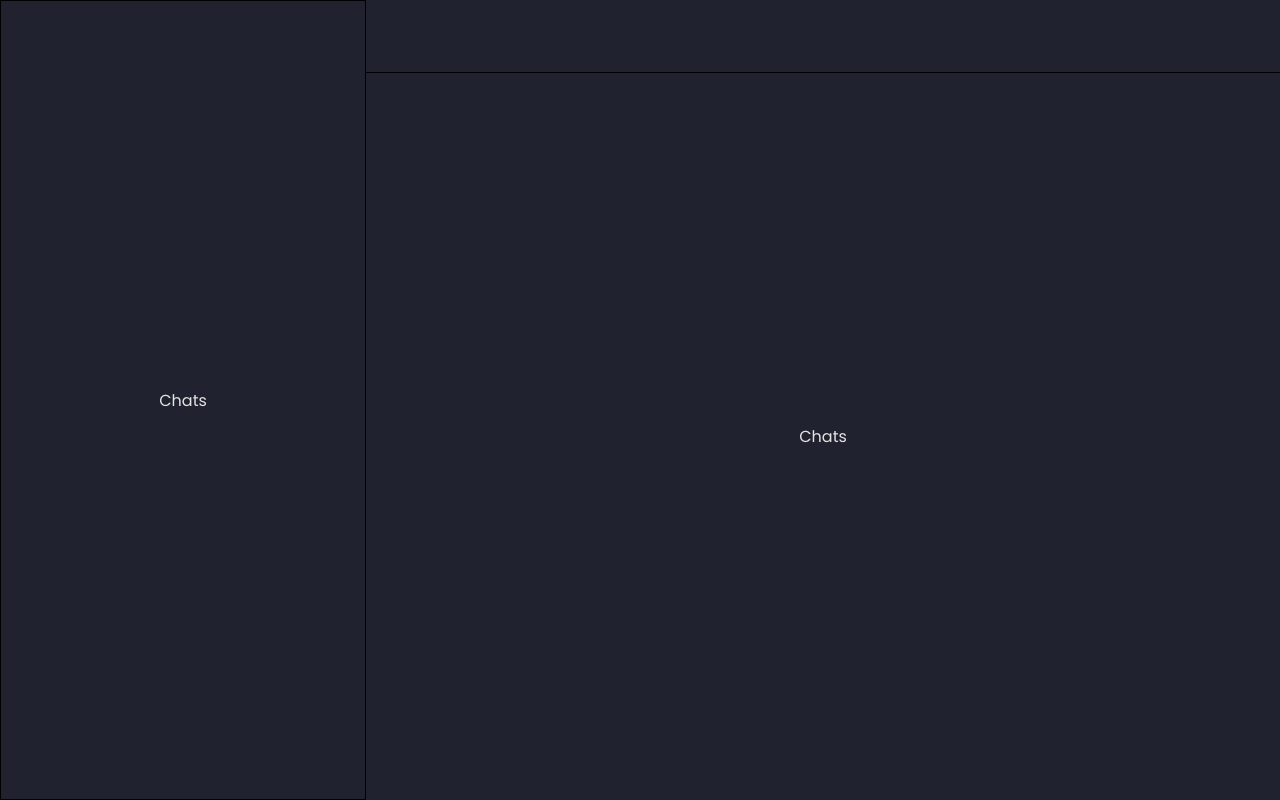
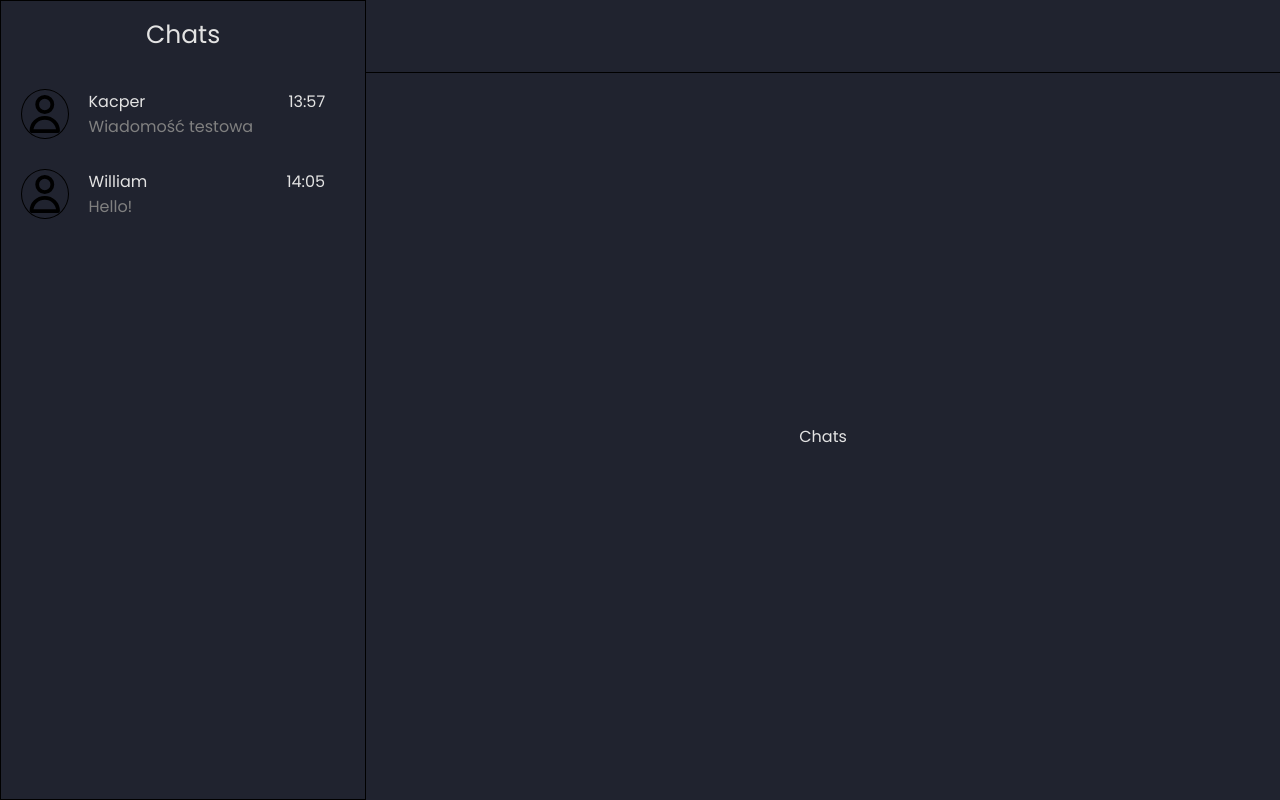
Before and after one commit to Arax734/MessageApp, a PHP site: page /main.php in a window 1280 px wide. Run offline with PHP 8.4, Linux system fonts and the light colour scheme.

Commit message:
Static messages

```diff
--- a/main.php
+++ b/main.php
@@ -1,3 +1,9 @@
+<?php
+    session_start();
+    //echo $_SESSION['login'];
+
+?>
+
 <html lang="en">
     <head>
         <link rel="stylesheet" type="text/css" href="styles/styles.css">
@@ -8,9 +14,43 @@
     <body>
         <div class="container flexbox">
             <div class="leftmenu flexbox">
-                <div class="upper flexbox">
-                    <a>Chats</a>
-                </div>
+                    <div id="info" class="flexbox">
+                        <a>Chats</a>
+                    </div>
+                    <div id="listoffriends" class="flexbox">
+                        <div class="conversation flexbox">
+                            <svg width="800px" height="800px" viewBox="0 0 24 24" fill="none" xmlns="http://www.w3.org/2000/svg">
+<path d="M16 7C16 9.20914 14.2091 11 12 11C9.79086 11 8 9.20914 8 7C8 4.79086 9.79086 3 12 3C14.2091 3 16 4.79086 16 7Z" stroke="#000000" stroke-width="2" stroke-linecap="round" stroke-linejoin="round"/>
+<path d="M12 14C8.13401 14 5 17.134 5 21H19C19 17.134 15.866 14 12 14Z" stroke="#000000" stroke-width="2" stroke-linecap="round" stroke-linejoin="round"/>
+</svg>
+                            <div class="maininfo flexbox">
+                                <div class="namefield flexbox">
+                                    <a>Kacper</a>
+                                    <a>13:57</a>
+                                </div>
+                                <div class="messagepreview flexbox">
+                                    <span style="display:none">If message is longer than 33 characters - cut it</span>
+                                    <a>Wiadomość testowa</a>
+                                </div>
+                            </div>
+                        </div>
+                        <div class="conversation flexbox">
+                            <svg width="800px" height="800px" viewBox="0 0 24 24" fill="none" xmlns="http://www.w3.org/2000/svg">
+<path d="M16 7C16 9.20914 14.2091 11 12 11C9.79086 11 8 9.20914 8 7C8 4.79086 9.79086 3 12 3C14.2091 3 16 4.79086 16 7Z" stroke="#000000" stroke-width="2" stroke-linecap="round" stroke-linejoin="round"/>
+<path d="M12 14C8.13401 14 5 17.134 5 21H19C19 17.134 15.866 14 12 14Z" stroke="#000000" stroke-width="2" stroke-linecap="round" stroke-linejoin="round"/>
+</svg>
+                            <div class="maininfo flexbox">
+                                <div class="namefield flexbox">
+                                    <a>William</a>
+                                    <a>14:05</a>
+                                </div>
+                                <div class="messagepreview flexbox">
+                                    <span style="display:none">If message is longer than 12 characters - cut it</span>
+                                    <a>Hello!</a>
+                                </div>
+                            </div>
+                        </div>
+                    </div>
             </div>
             <div class="messagebox flexbox">
                 <div class="aboutchat flexbox">
--- a/php_scripts/login_into.php
+++ b/php_scripts/login_into.php
@@ -22,6 +22,8 @@
         $result_pass = $conn->query($pass);
         $row = $result_pass->fetch_assoc();
         if($row['password'] == $password){
+            session_start();
+            $_SESSION['login'] = $username;
             header('Location: ../main.php');
         }
         else{
--- a/styles/styles.css
+++ b/styles/styles.css
@@ -109,6 +109,16 @@
     border: 1px solid black;
     height: 100%;
     width: 40%;
+    flex-direction: column;
+}
+
+#info a{
+    font-size: 25px;
+}
+
+#info{
+    margin-bottom: 15px;
+    margin-top: 15px;
 }
 
 .messagebox{
@@ -127,3 +137,65 @@
     width: 100%;
     height: 100%;
 }
+
+#listoffriends{
+    width: 100%;
+    height: 100%;
+    justify-content: flex-start;
+    padding: 10px;
+    flex-direction: column;
+}
+
+#listoffriends .conversation+.conversation{
+    margin-top: 10px;
+}
+
+#listoffriends .conversation{
+    width: 100%;
+    height: auto;
+    flex-direction: row;
+    align-items: flex-start;
+    justify-content: flex-start;
+    padding: 10px;
+    border-radius: 10px;
+    transition: 0.2s ease-in-out;
+}
+
+#listoffriends .conversation:hover{
+    background-color: rgb(50,55,74);
+}
+
+#listoffriends .conversation svg{
+    width: 50px;
+    height: 50px;
+    border-radius: 50%;
+    border: 1px solid black;
+}
+
+.namefield{
+    width:100%;
+    justify-content: space-between;
+    padding-left: 20px;
+    padding-right: 20px;
+}
+
+.namefield a{
+    margin: 0;
+}
+
+.maininfo{
+    flex-direction: column;
+    width: 90%;
+}
+
+.messagepreview{
+    width:100%;
+    justify-content: flex-start;
+    padding-left: 20px;
+    padding-right: 20px;
+}
+
+.messagepreview a{
+    color:gray;
+    margin: 0;
+}
```
